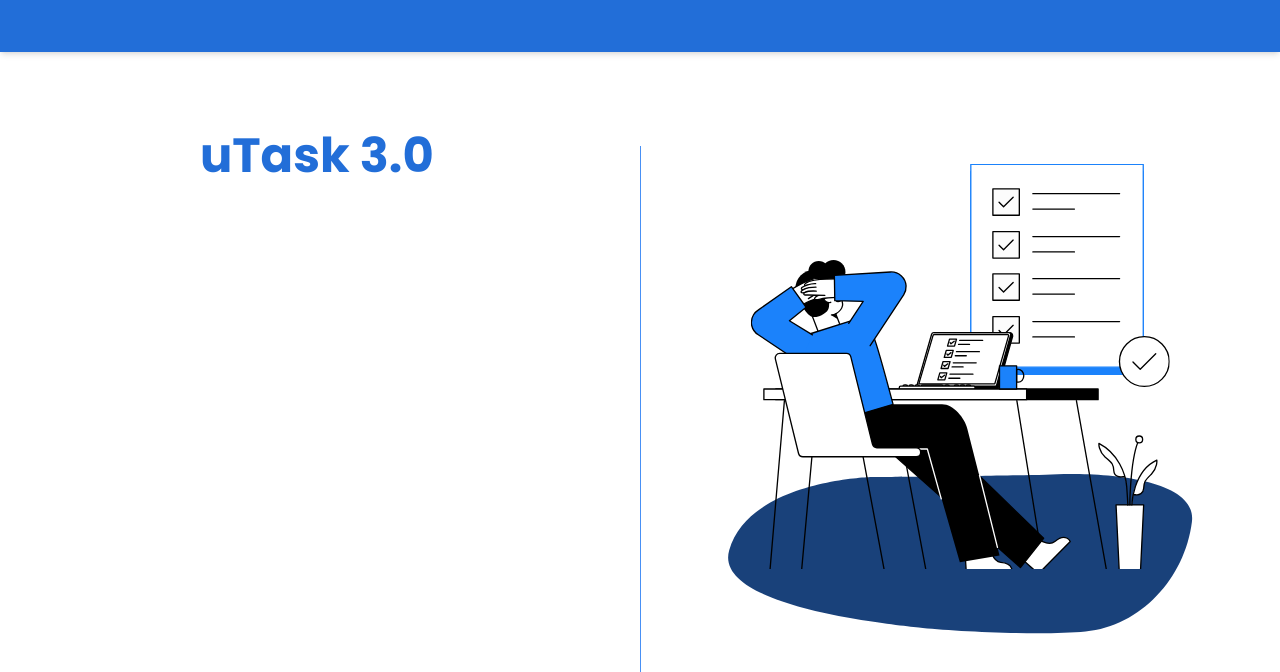
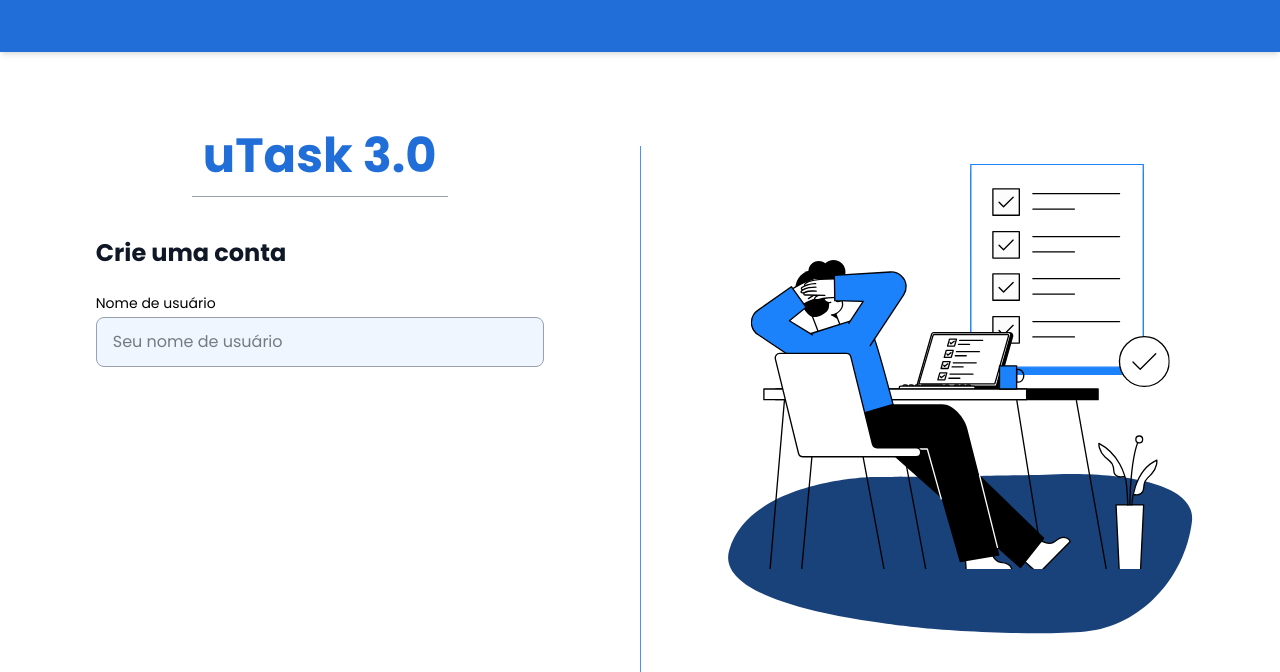
Before and after one commit to miguelnsimoes/utask-3.0, a React (Vite) app in the folder frontend/: page /register in a window 1280 px wide. Shown: the top 672 px of the page. Built offline with nearby package versions, Linux system fonts and the light colour scheme.

Commit message:
centalizando campo imput e titulo

```diff
--- a/frontend/src/pages/Register.tsx
+++ b/frontend/src/pages/Register.tsx
@@ -1,15 +1,32 @@
 import { Header } from '../components/Header'
 import illustration from '../assets/Ilustração.svg'
 
-export function Register(){
-    return(
+export function Register() {
+    return (
         <div className="flex flex-col h-screen">
             <Header />
 
             <div className='flex flex-1'>
-                <div className="w-1/2 flex items-start justify-center">
-                    <div className="w-1/2 flex flex-col items-start justify-start pt-20 px-10">
-                        <h1 className="text-5xl font-bold text-primary-dark mb-12">uTask 3.0</h1>
+                <div className="w-1/2 flex justify-center pt-20 px-10">
+
+                    <div className="w-full max-w-md flex flex-col">
+
+                        <div className="flex flex-col items-center mb-10">
+                            <h1 className="text-5xl font-bold text-primary-dark mb-4">uTask 3.0</h1>
+                            <div className="w-64 border-b border-gray-400"></div>
+                        </div>
+
+                        <div className='flex flex-col w-full'>
+                            <h2 className="text-2xl font-bold text-gray-900 mb-6">Crie uma conta</h2>
+
+                            <label className='text-sm mb-1 font-poppins font-normal'>Nome de usuário</label>
+                            <input
+                                type="text"
+                                placeholder='Seu nome de usuário'
+                                className='border border-gray-400 rounded-lg px-4 py-3 mb-4 outline-none bg-blue-50 focus:border-primary'
+                            />
+                        </div>
+
                     </div>
                 </div>
 
```
